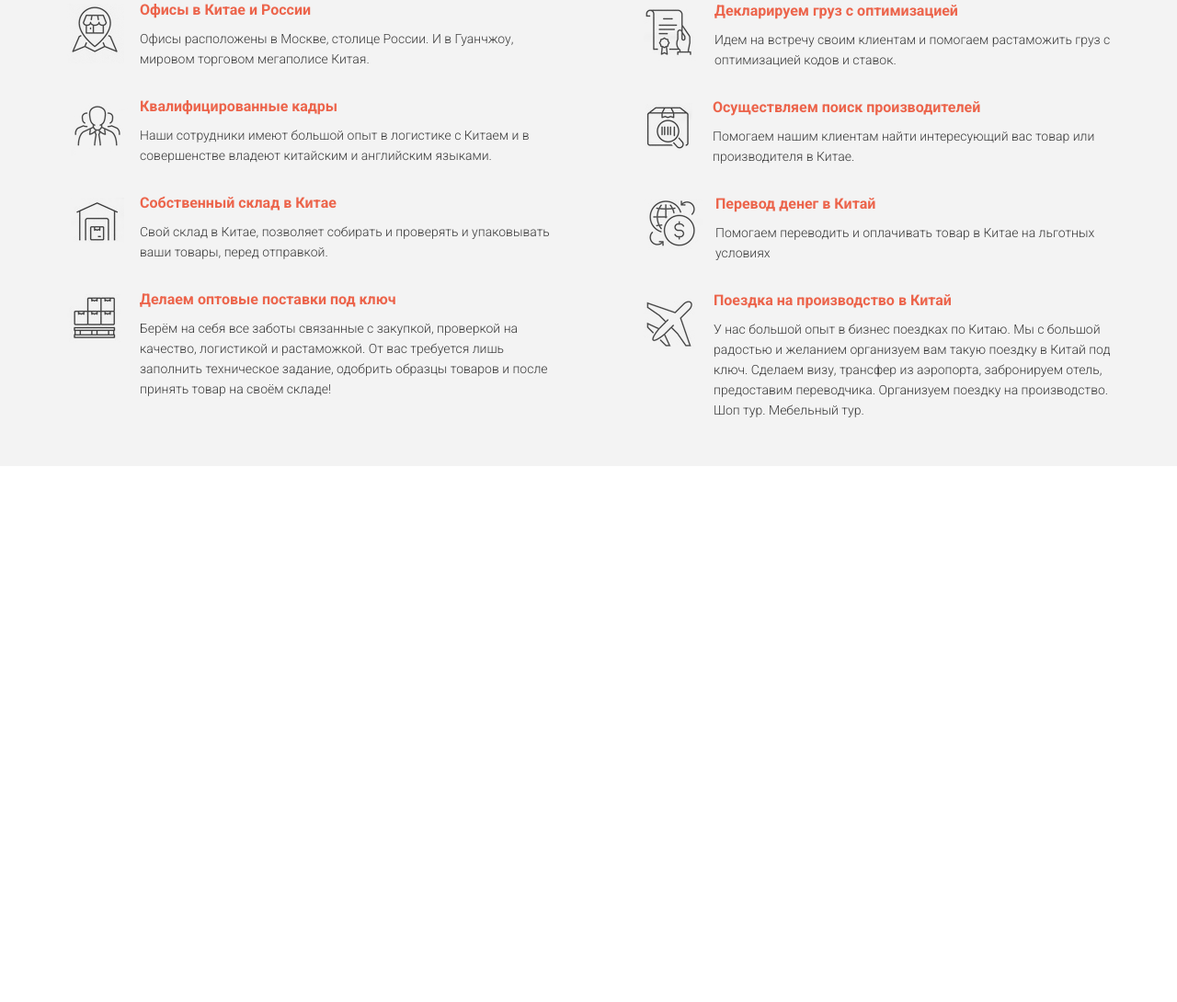
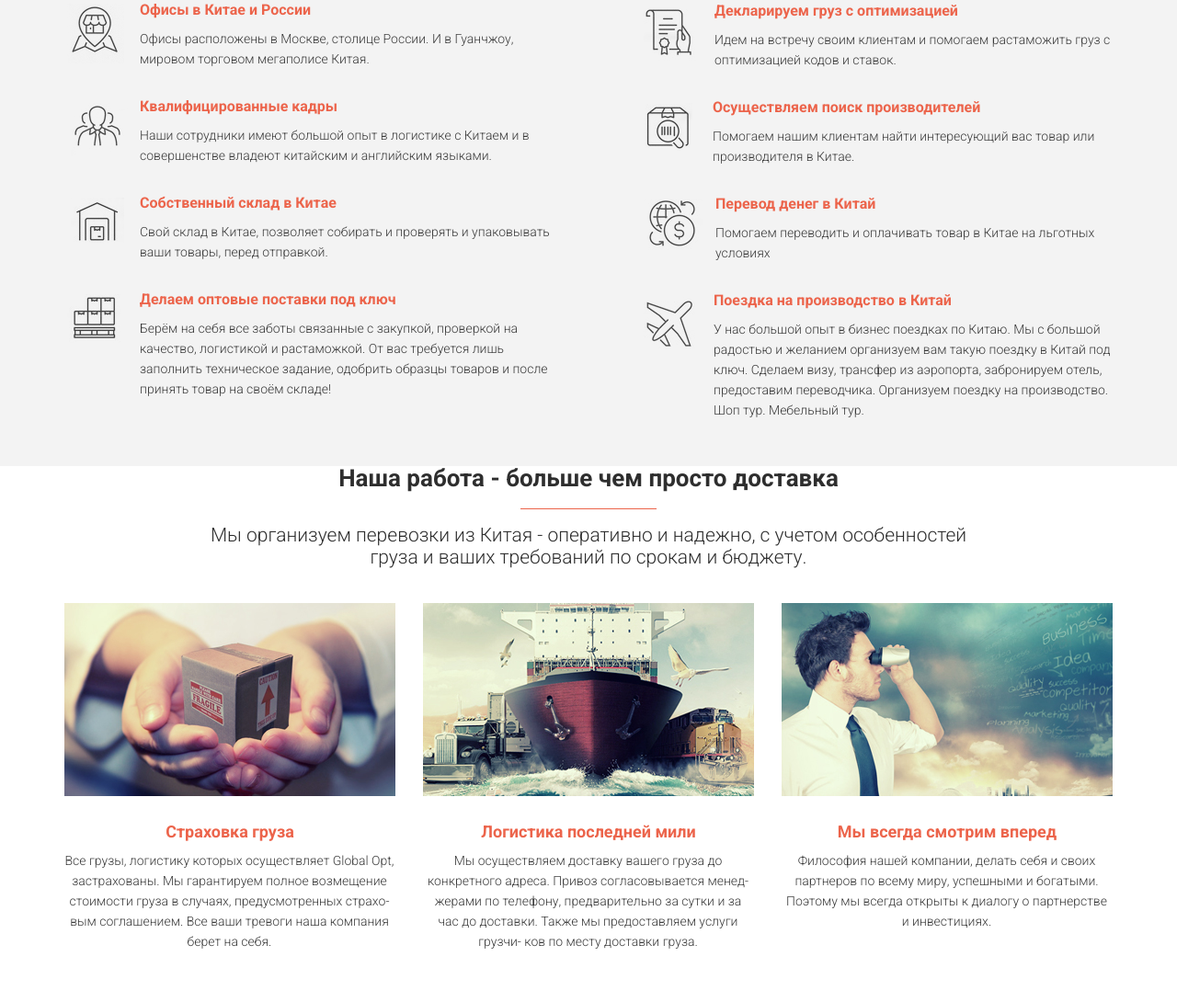
Before and after one commit to NorbZ1337/delivery-from-china, a plain HTML site: page index.html in a window 1280 px wide. Shown: the part 810-1900 px from the top of the page at 92% size. Before the commit the page ends 1317 px from the top, so only its background shows below. Drawn offline with Linux system fonts and the light colour scheme.

Commit message:
секция2

```diff
--- a/index.html
+++ b/index.html
@@ -5,7 +5,7 @@
     <meta http-equiv="X-UA-Compatible" content="IE=edge">
     <meta name="viewport" content="width=device-width, initial-scale=1.0">
     <title>Ebatoria#5</title>
-    <link rel="stylesheet" href="/scss/styles.css">
+    <link rel="stylesheet" href="./scss/styles.css">
     <link rel="stylesheet" href="https://fonts.googleapis.com/css2?family=Roboto:wght@300;400;700&display=swap">
 </head>
 <body>
@@ -88,7 +88,7 @@
                                 </div>
                             </div>
                             <div class="sectionone__card">
-                                <img class="sectionone__people" src="/icon/people.png" alt="people.png">
+                                <img class="sectionone__people" src="./icon/people.png" alt="people.png">
                                 <div class="sectionone__text">
                                     <h5 class="sectionone__title">
                                         Квалифицированные кадры
@@ -99,7 +99,7 @@
                                 </div>
                             </div>
                             <div class="sectionone__card">
-                                <img class="sectionone__house"src="/icon/house.png" alt="house.png">
+                                <img class="sectionone__house"src="./icon/house.png" alt="house.png">
                                 <div class="sectionone__text">
                                     <h5 class="sectionone__title">
                                         Собственный склад в Китае
@@ -170,5 +170,48 @@
                     </div>
             </div>
         </section>
+        <section class="sectiontwo">
+            <div class="container">
+                <h2 class="sectiontwo__title">
+                    Наша работа - больше чем просто доставка
+                </h2>
+                <div class="sectiontwo__orangeline"></div>
+                <h4 class="sectiontwo__subtitle">
+                    Мы организуем перевозки из Китая - оперативно и надежно, с учетом особенностей груза
+                    и ваших требований по срокам и бюджету.
+                </h4>
+                <div class="sectiontwo__cards">
+                    <div class="sectiontwo__card">
+                        <img class="sectiontwo__box"src="img/box.jpg" alt="box.jpg">
+                        <h5 class="sectiontwo__titlecard">
+                            Страховка груза
+                        </h5>
+                        <p class="sectiontwo__text">
+                            Все грузы, логистику которых осуществляет Global Opt, застрахованы.
+                            Мы гарантируем полное возмещение стоимости груза в случаях, предусмотренных страхо- вым соглашением. Все ваши тревоги наша компания берет на себя.
+                        </p>
+                    </div>
+                    <div class="sectiontwo__card">
+                        <img class="sectiontwo__box"src="img/ship.jpg" alt="ship.jpg">
+                        <h5 class="sectiontwo__titlecard">
+                            Логистика последней мили
+                        </h5>
+                        <p class="sectiontwo__text">
+                            Мы осуществляем доставку вашего груза до конкретного адреса. Привоз согласовывается менед- жерами по телефону, предварительно за сутки и за час до доставки.
+                            Также мы предоставляем услуги грузчи- ков по месту доставки груза.
+                        </p>
+                    </div>
+                    <div class="sectiontwo__card">
+                        <img class="sectiontwo__box"src="img/binoculars.jpg" alt="binoculars.jpg">
+                        <h5 class="sectiontwo__titlecard">
+                            Мы всегда смотрим вперед
+                        </h5>
+                        <p class="sectiontwo__text">
+                            Философия нашей компании, делать себя и своих партнеров по всему миру, успешными и богатыми. Поэтому мы всегда открыты к диалогу о партнерстве и инвестициях.
+                        </p>
+                    </div>
+                </div>
+            </div>
+        </section>
 </body>
 </html>
--- a/scss/components/_header.scss
+++ b/scss/components/_header.scss
@@ -1,8 +1,9 @@
 .header {
-    background-image: url(/img/airplane.jpg);
+
     background-position: center center;
     background-repeat: no-repeat;
     background-size: cover;
+    background-image: url(./../img/airplane.jpg);
 
     &__nav {
         display: flex;
--- /dev/null
+++ b/scss/components/_sectiontwo.scss
@@ -0,0 +1,53 @@
+.sectiontwo {
+    &__title {
+        font-family: Roboto;
+        font-size: 26px;
+        font-weight: bold;
+        text-align: center;
+        color: $light-black;
+    }
+
+    &__cards {
+        display: flex;
+        justify-content: space-between;
+    }
+
+    &__orangeline {
+        width: 148px;
+        height: 1px;
+        background-color: $orange;
+        margin: 20px auto 17px;
+    }
+
+    &__subtitle {
+        width: 879px;
+        font-family: Roboto;
+        font-size: 21px;
+        font-weight: 300;
+        line-height: 1.14;
+        color: $light-black;
+        margin: 0 auto 37px;
+        text-align: center;
+    }
+
+    &__titlecard {
+        font-size: 18px;
+        font-weight: bold;
+        text-align: center;
+        color: $orange;
+        font-family: Roboto;
+        margin: 27px auto 12px;
+    }
+
+    &__text {
+        width: 359px;
+        font-family: Roboto;
+        font-size: 14px;
+        font-weight: 300;
+        line-height: 1.57;
+        text-align: justify;
+        color: $light-blackduo;
+        text-align: center;
+        margin-bottom: 54px;
+    }
+}
--- a/scss/styles.scss
+++ b/scss/styles.scss
@@ -1,5 +1,5 @@
-@import "./reset";
-@import "./variables";
+@import "reset";
+@import "variables";
 
 .container{
     width: 1140px;
@@ -8,4 +8,5 @@
 
 @import "./components/header";
 @import "./components/top";
-@import "./components/_sectionone"
+@import "./components/sectionone";
+@import "./components/sectiontwo"
```
Also changed, not shown: img/binoculars.jpg (added), img/box.jpg (added), img/ship.jpg (added), scss/styles.css, 1 other file.
